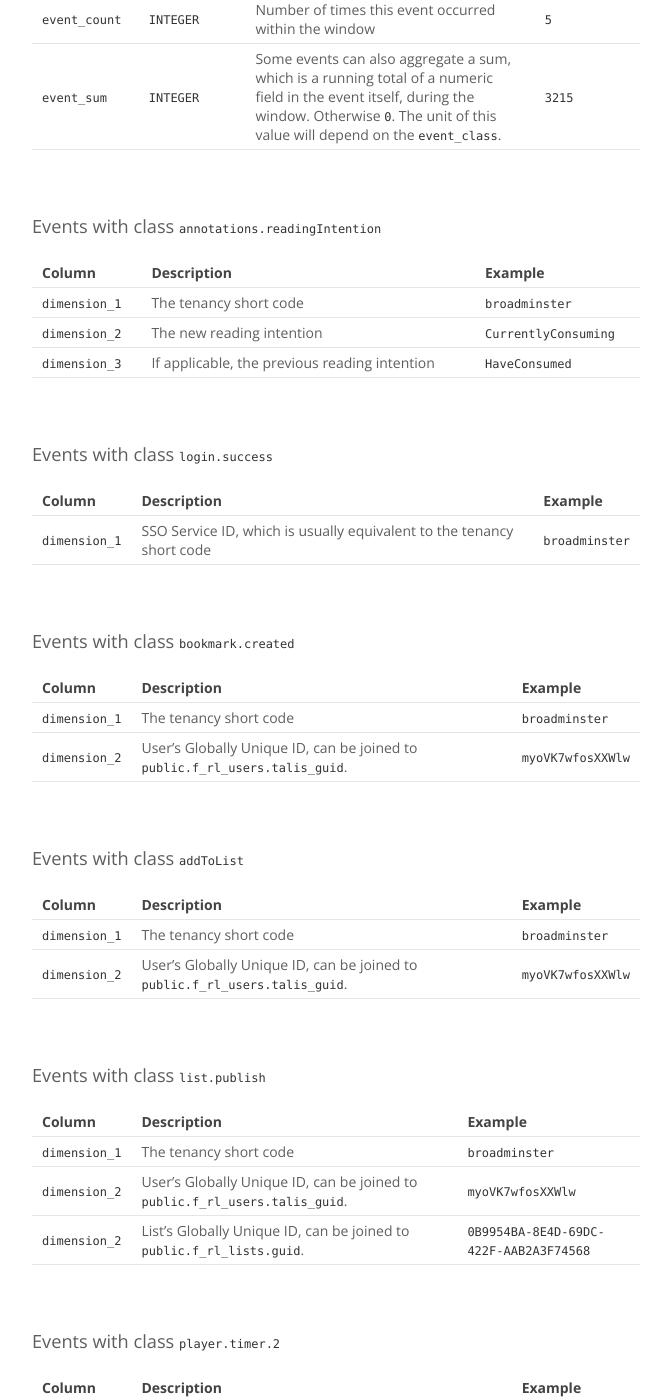
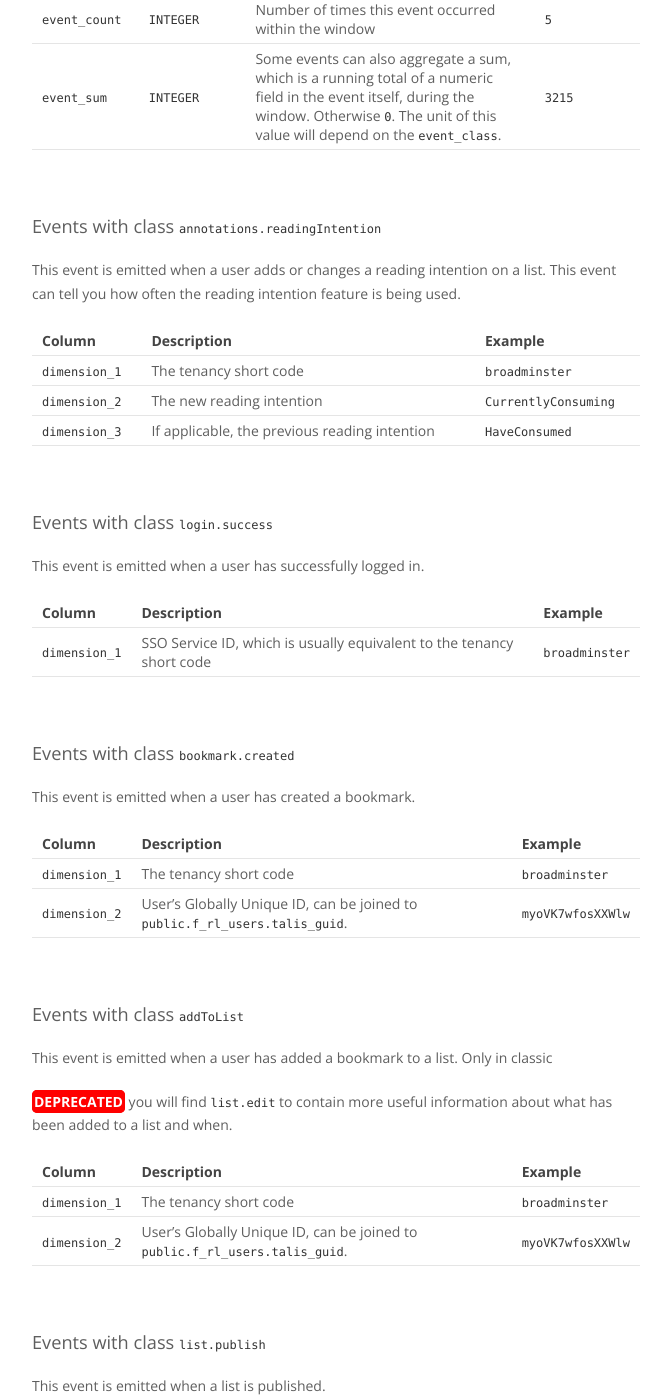
Before and after one commit to techfromsage/advanced-mis, a Jekyll site: the page built from topics/timeseries.md, in a window 1280 px wide and 1400 px high, scrolled down 1303 px. Shown: the whole window, without its empty margins (375-1046 px from the left). Built offline with Jekyll 4.4.1, drawn with Linux system fonts in a browser that asks for light colours; some of the changed text lies outside the part shown.

Commit message:
Add some notes to existing events

```diff
--- a/topics/timeseries.md
+++ b/topics/timeseries.md
@@ -48,6 +48,8 @@ these columns depends on the `event_class` in question and is documented in deta
 
 ### Events with class `annotations.readingIntention`
 
+This event is emitted when a user adds or changes a reading intention on a list. This event can tell you how often the reading intention feature is being used.
+
 | Column | Description | Example |
 | --- | --- | --- |
 | `dimension_1` | The tenancy short code | `broadminster` |
@@ -59,6 +61,8 @@ these columns depends on the `event_class` in question and is documented in deta
 
 ### Events with class `login.success`
 
+This event is emitted when a user has successfully logged in.
+
 | Column | Description | Example |
 | --- | --- | --- |
 | `dimension_1` | SSO Service ID, which is usually equivalent to the tenancy short code | `broadminster` |
@@ -67,6 +71,8 @@ these columns depends on the `event_class` in question and is documented in deta
 <a name="bookmark-created"></a>
 
 ### Events with class `bookmark.created`
+
+This event is emitted when a user has created a bookmark.
 
 | Column | Description | Example |
 | --- | --- | --- |
@@ -78,6 +84,10 @@ these columns depends on the `event_class` in question and is documented in deta
 
 ### Events with class `addToList`
 
+This event is emitted when a user has added a bookmark to a list. Only in classic
+
+<span class="deprecated">DEPRECATED</span> you will find `list.edit` to contain more useful information about what has been added to a list and when.
+
 | Column | Description | Example |
 | --- | --- | --- |
 | `dimension_1` | The tenancy short code | `broadminster` |
@@ -87,6 +97,8 @@ these columns depends on the `event_class` in question and is documented in deta
 <a name="list-publish"></a>
 
 ### Events with class `list.publish`
+
+This event is emitted when a list is published.
 
 | Column | Description | Example |
 | --- | --- | --- |
@@ -215,7 +227,7 @@ Only available when using new list view and new list edit from November 2019 onw
 
 ### Events with class `list.edit`
 
-This event is designed to give detail about the types of edit events happening to lists.
+This event is designed to give detail about the types of edit events happening to lists. Only available if using new list edit.
 
 | Column | Description | Examples |
 | --- | --- | --- |
@@ -316,6 +328,10 @@ Only available when using new list view and new list edit from November 2019 onw
 
 ### Events with class `user.identified`
 
+This event is emitted after a user has successfully logged in, and after we have been able to match the user to an existing Talis profile.
+
+This event can be useful to map users in Talis Aspire back to identifiers that make sense to other university datasets.
+
 | Column | Description | Example |
 | --- | --- | --- |
 | `dimension_1` | The tenancy short code | `broadminster` |
@@ -326,6 +342,8 @@ Only available when using new list view and new list edit from November 2019 onw
 <a name="resource-edit"></a>
 
 ### Events with class `resource.edit`
+
+This event indicates that a resource used on a reading list has been edited.
 
 | Column | Description | Example |
 | --- | --- | --- |
```
Also changed, not shown: topics/event-classes.md (+1 -1 lines).
